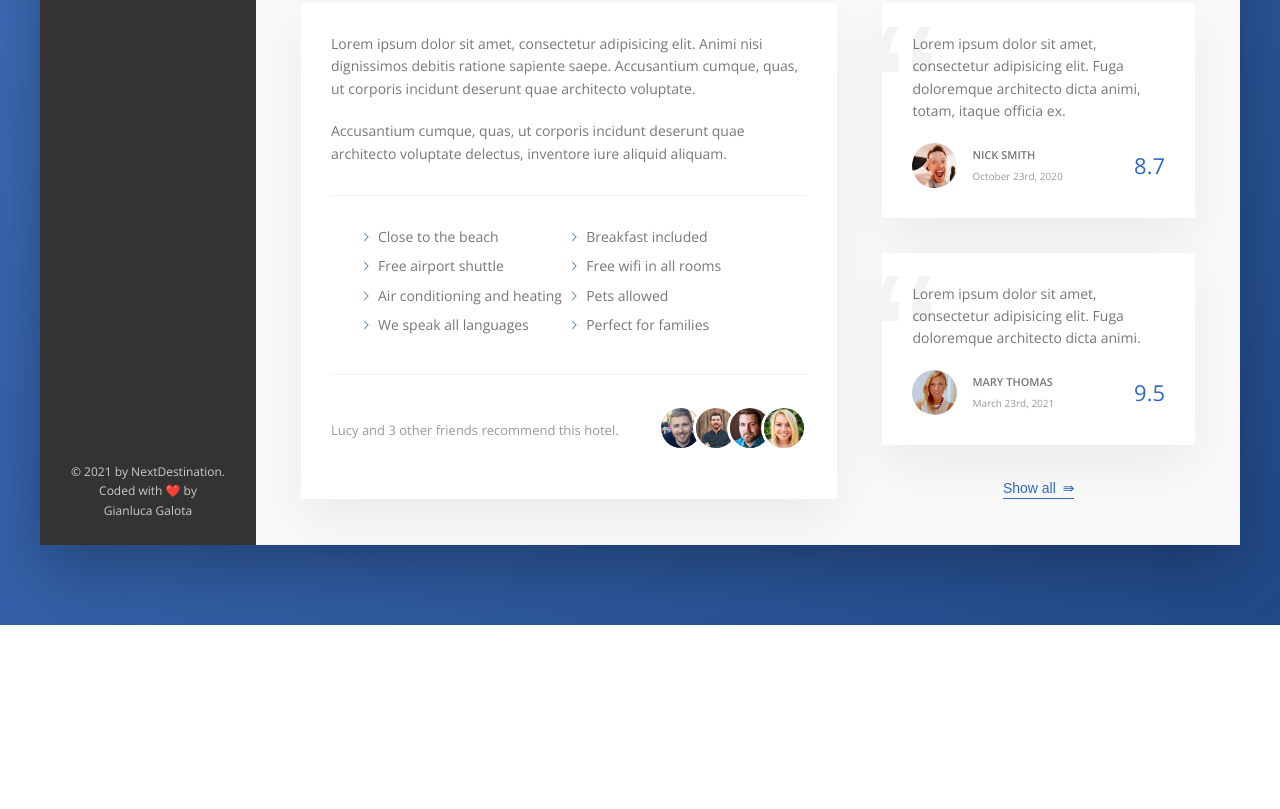
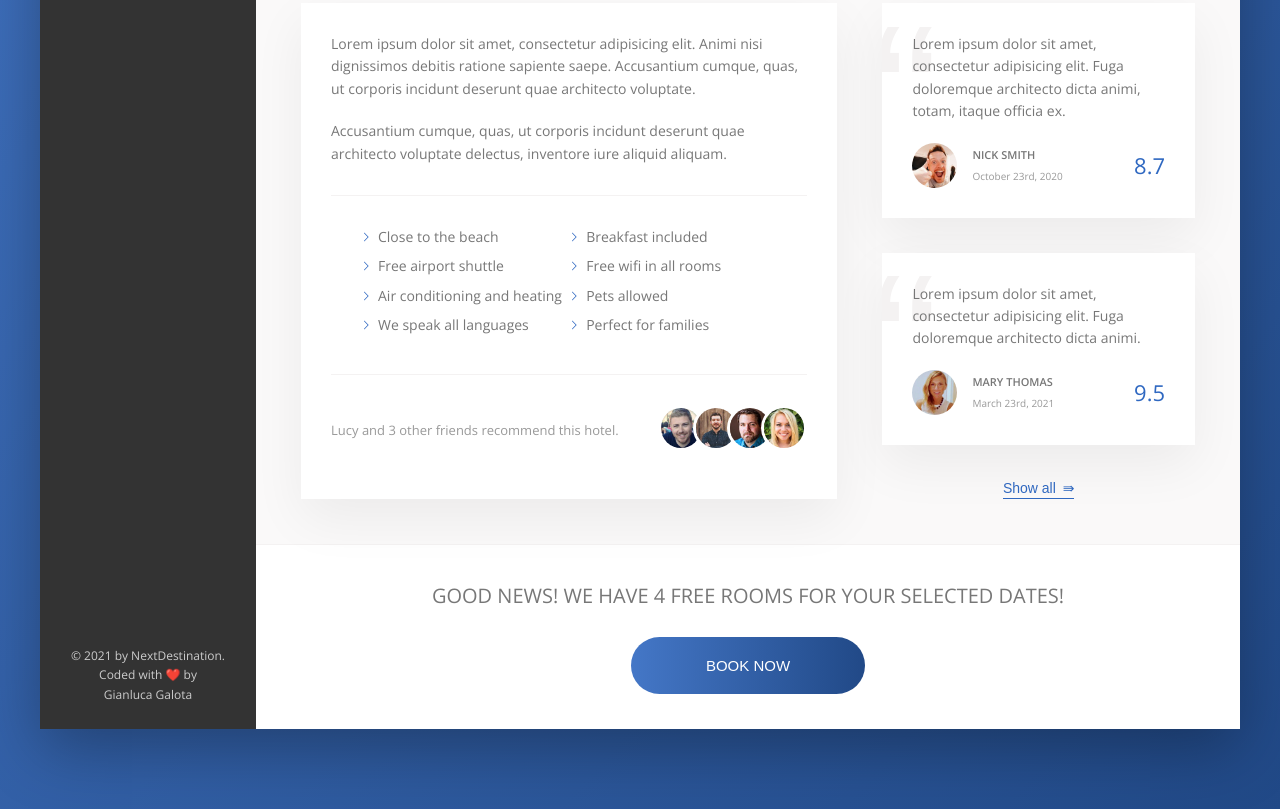
Before and after one commit to ThorOnTheRocks/NextDestination, a website: page index.html in a window 1280 px wide. Shown: the part 644-1453 px from the top of the page. Before the commit the page ends 1269 px from the top, so only its background shows below. Drawn offline with nearby package versions, Linux system fonts and the light colour scheme.

Commit message:
cta section styled

```diff
--- a/index.html
+++ b/index.html
@@ -207,7 +207,16 @@
             </figure>
 
 
-            </figure>
+          </div>
+          <div class="cta">
+            <h2 class="cta__book-now">
+              Good news! We have 4 free rooms for your selected dates!
+            </h2>
+            <button class="btn">
+              <span class="btn__visible">Book now</span>
+              <span class="btn__invisible">Only 4 rooms left</span>
+
+            </button>
           </div>
 
 
--- a/sass/_components.scss
+++ b/sass/_components.scss
@@ -498,3 +498,73 @@
     z-index: 1;
   }
 }
+
+////////////////////////////////
+// CALL TO ACTION
+
+.cta {
+  padding: 3.5rem 0;
+  text-align: center;
+
+  &__book-now {
+    font-size: 2rem;
+    font-weight: 300;
+    text-transform: uppercase;
+    margin-bottom: 2.5rem;
+  }
+}
+
+////////////////////////////////
+// BUTTON
+
+.btn {
+  font-size: 1.5rem;
+  border: none;
+  font-weight: 300;
+  text-transform: uppercase;
+  border-radius: 100px;
+  background-image: linear-gradient(to right, var(--color-primary-light), var(--color-primary-dark));
+  color: #fff;
+  position: relative;
+  overflow: hidden;
+  cursor: pointer;
+
+
+  & > * {
+    display: inline-block;
+    height: 100%;
+    width: 100%;
+    transition: all .2s;
+
+  }
+
+  &__visible {
+    padding: 2rem 7.5rem;
+  }
+
+  &__invisible {
+
+    position: absolute;
+    padding: 2rem 0;
+    left: 0;
+    top: -100%;
+
+  }
+  &:hover {
+    background-image: linear-gradient(to left, var(--color-primary-light), var(--color-primary-dark));
+
+  }
+
+  &:hover &__visible {
+    transform: translateY(100%);
+  }
+
+  &:hover &__invisible {
+    top: 0;
+  }
+
+  &:focus {
+    outline: none;
+    animation: pulsate 1s infinite;
+  }
+}
```
Also changed, not shown: css/style.css.
